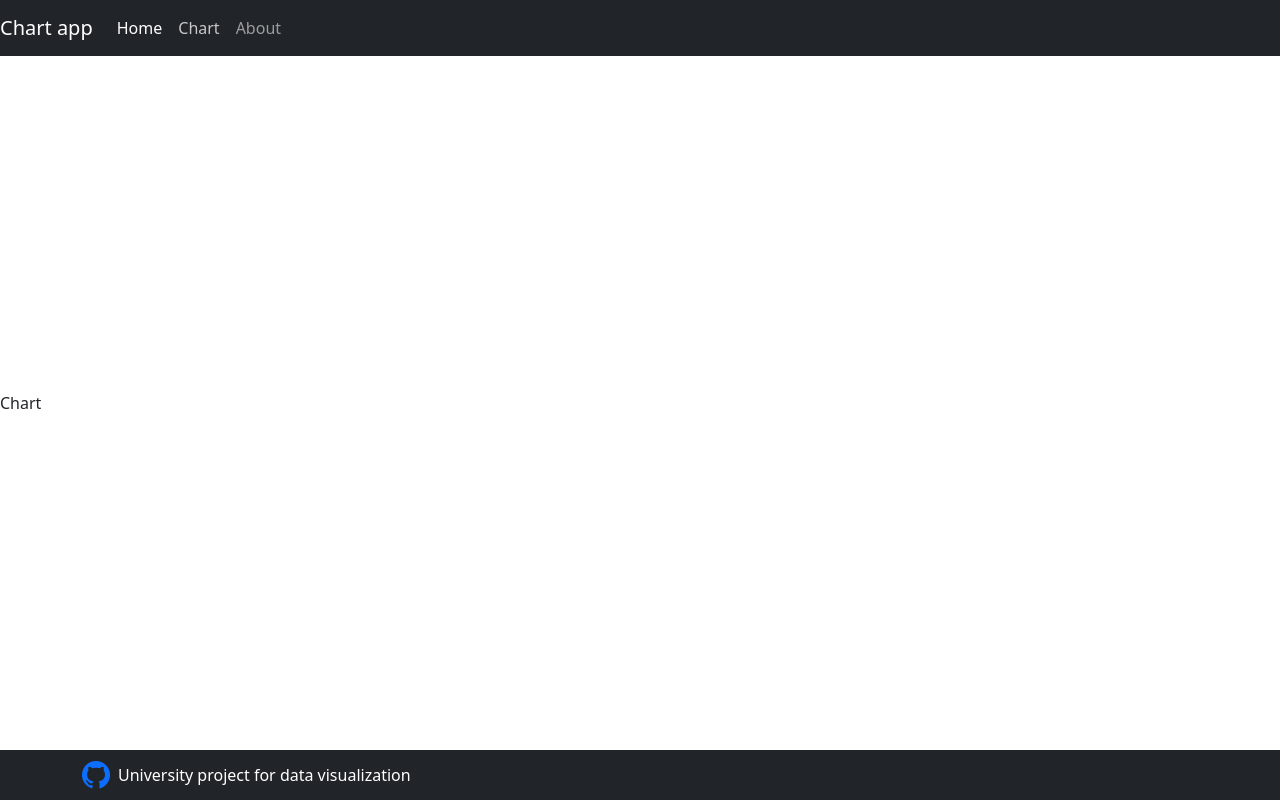
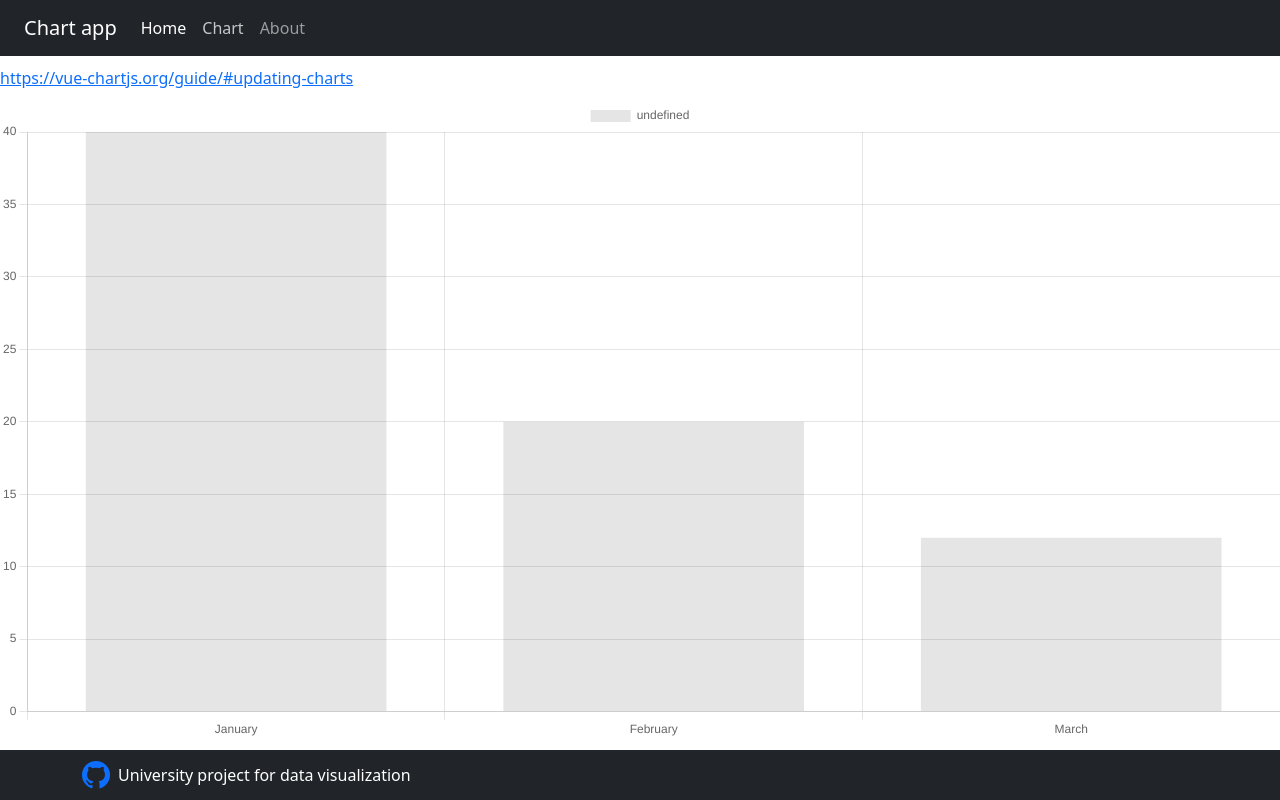
Before and after one commit to Saigunas/Chart-website, a Vue app: page / in a window 1280 px wide. Both pictures are taken after a click on the link "Chart". Built offline with nearby package versions, Linux system fonts and the light colour scheme.

Commit message:
feat: added vue-chart example

```diff
--- a/package.json
+++ b/package.json
@@ -11,7 +11,9 @@
     "bootstrap": "^5.2.3",
     "bootstrap-icons": "^1.10.3",
     "bootstrap-vue": "^2.23.1",
-    "vue": "^3.2.47"
+    "chart.js": "^4.2.1",
+    "vue": "^3.2.47",
+    "vue-chartjs": "^5.2.0"
   },
   "devDependencies": {
     "@vitejs/plugin-vue": "^4.0.0",
--- a/src/App.vue
+++ b/src/App.vue
@@ -9,7 +9,7 @@
 <template>
   <div id="app-body">
     <nav class="navbar navbar-dark bg-dark navbar-expand-lg navbar-light bg-light">
-        <a class="navbar-brand" href="#">Chart app</a>
+        <a class="navbar-brand ps-4" href="#">Chart app</a>
         <button class="navbar-toggler" type="button" data-toggle="collapse" data-target="#navbarNavAltMarkup" aria-controls="navbarNavAltMarkup" aria-expanded="false" aria-label="Toggle navigation">
           <span class="navbar-toggler-icon"></span>
         </button>
--- a/src/components/Chart.vue
+++ b/src/components/Chart.vue
@@ -1,9 +1,33 @@
 <template>
-    Chart
+    <a href='https://vue-chartjs.org/guide/#updating-charts'>https://vue-chartjs.org/guide/#updating-charts</a>
+  <Bar
+    id="my-chart-id"
+    :options="chartOptions"
+    :data="chartData"
+  />
 </template>
 
-<script setup>
-  import { ref } from "vue";
+<script>
+import { Bar } from 'vue-chartjs'
+import { Chart as ChartJS, Title, Tooltip, Legend, BarElement, CategoryScale, LinearScale } from 'chart.js'
+
+ChartJS.register(Title, Tooltip, Legend, BarElement, CategoryScale, LinearScale)
+
+export default {
+  name: 'BarChart',
+  components: { Bar },
+  data() {
+    return {
+      chartData: {
+        labels: [ 'January', 'February', 'March' ],
+        datasets: [ { data: [40, 20, 12] } ]
+      },
+      chartOptions: {
+        responsive: true
+      }
+    }
+  }
+}
 </script>
 
 <style>
--- a/src/main.js
+++ b/src/main.js
@@ -7,4 +7,5 @@ import 'bootstrap/dist/css/bootstrap.css'
 import 'bootstrap-vue/dist/bootstrap-vue.css'
 import 'bootstrap-icons/font/bootstrap-icons.css'
 
+
 createApp(App).mount('#app')
```
Also changed, not shown: 1 other file (tests, documents, lock files or other folders).
